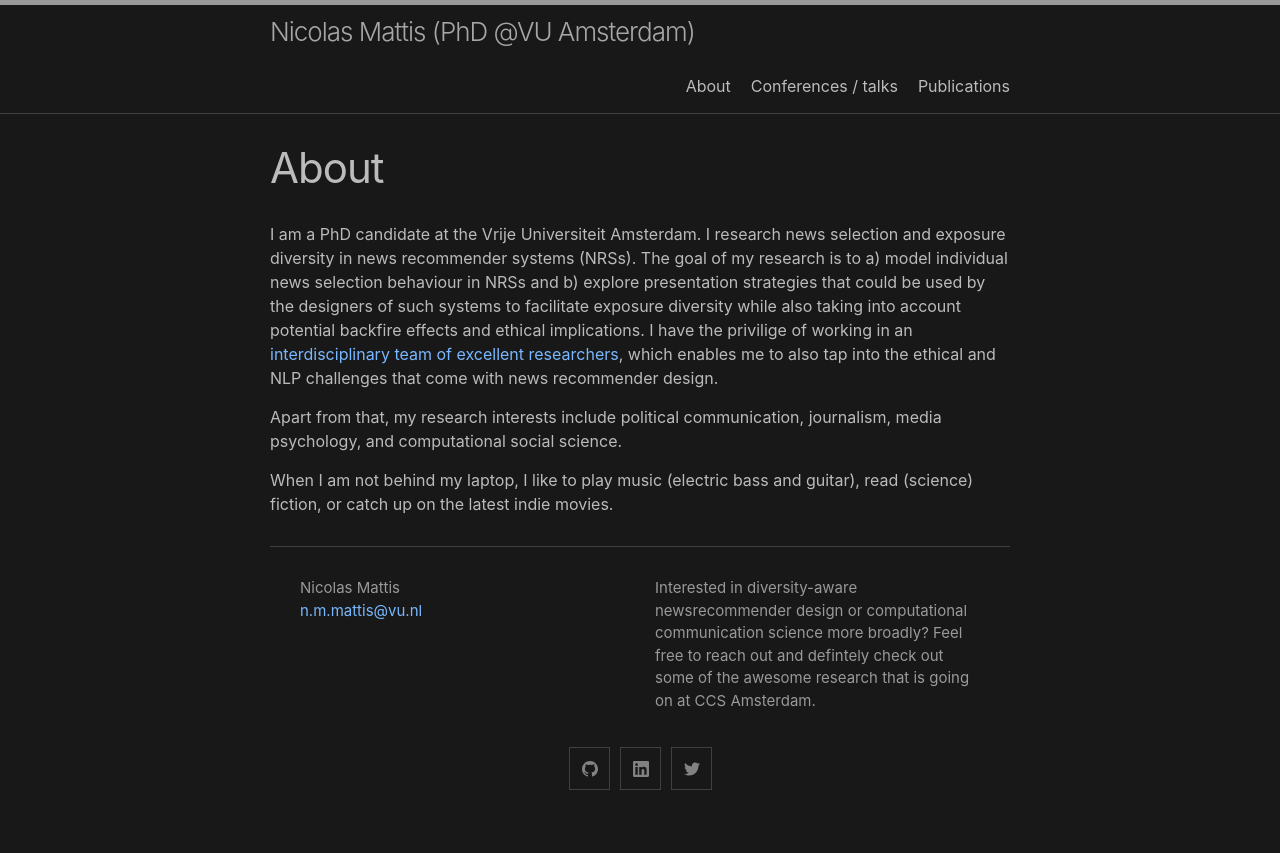
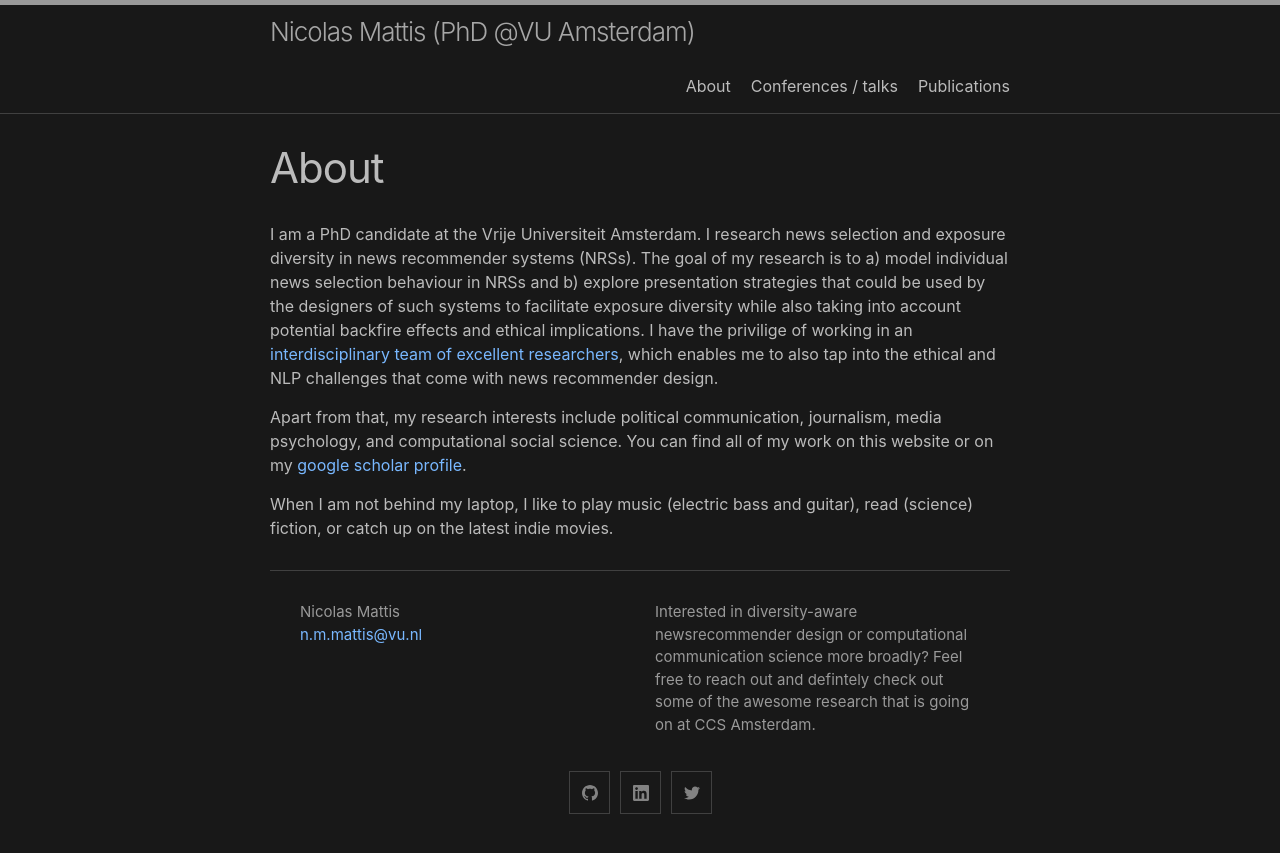
Before and after one commit to nickma101/nickma101.github.io, a Jekyll site: the page built from about.md, in a window 1280 px wide. Shown: the top 853 px of the page. Built offline with Jekyll 4.4.1, drawn with Linux system fonts in a browser that asks for light colours.

Commit message:
Update about.md

```diff
--- a/about.md
+++ b/about.md
@@ -6,6 +6,6 @@ permalink: /about/
 
 I am a PhD candidate at the Vrije Universiteit Amsterdam. I research news selection and exposure diversity in news recommender systems (NRSs). The goal of my research is to a) model individual news selection behaviour in NRSs and b) explore presentation strategies that could be used by the designers of such systems to facilitate exposure diversity while also taking into account potential backfire effects and ethical implications. I have the privilige of working in an [interdisciplinary team of excellent researchers](http://ccs.amsterdam/projects/rethinking-news-algorithms-nudging-users-towards-diverse-news-exposure/), which enables me to also tap into the ethical and NLP challenges that come with news recommender design.
 
-Apart from that, my research interests include political communication, journalism, media psychology, and computational social science.
+Apart from that, my research interests include political communication, journalism, media psychology, and computational social science. You can find all of my work on this website or on my [google scholar profile](https://scholar.google.com/citations?user=OuJCoVcAAAAJ&hl=nl&inst=4393003693960974403&oi=ao).
 
 When I am not behind my laptop, I like to play music (electric bass and guitar), read (science) fiction, or catch up on the latest indie movies.
```
